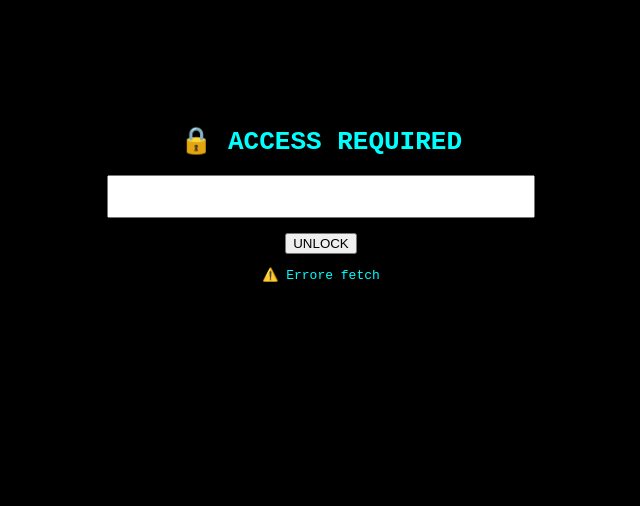
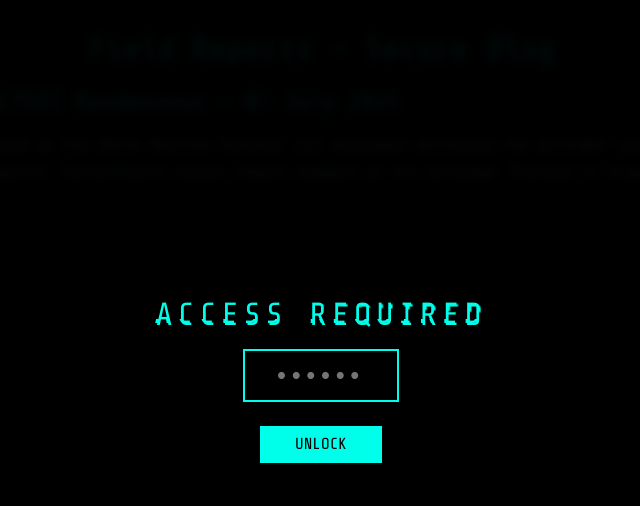
Before and after one commit to ruspetta/mission-impossible-mast, a plain HTML site: page public/index.html in a window 1280 px wide. Shown: the whole page, without its empty margins (319-959 px from the left). Drawn offline with nearby package versions, Linux system fonts and the light colour scheme; no server answers.

Commit message:
Update index.html

```diff
--- a/public/index.html
+++ b/public/index.html
@@ -1,69 +1,196 @@
 <!DOCTYPE html>
-<html>
+<html lang="en">
 <head>
 <meta charset="UTF-8" />
-  <title>Mission Access</title>
+<title>Mission Control – Secure Blog</title>
+<meta name="viewport" content="width=device-width, initial-scale=1" />
+<link rel="preconnect" href="https://fonts.googleapis.com" />
+<link rel="preconnect" href="https://fonts.gstatic.com" crossorigin />
+<link href="https://fonts.googleapis.com/css2?family=Share+Tech+Mono&display=swap" rel="stylesheet" />
+<style>
+  :root {
+    --primary: #00ffea;
+    --danger: #ff003c;
+    --bg: #0d0d0d;
+    --font: 'Share Tech Mono', monospace;
+  }
+
+  * { box-sizing: border-box; }
+
+  html, body {
+    margin: 0; padding: 0; height: 100%;
+    background: var(--bg); color: var(--primary); font-family: var(--font);
+  }
+
+  #lockScreen {
+    position: fixed; inset: 0;
+    background: rgba(0, 0, 0, 0.96);
+    backdrop-filter: blur(4px);
+    display: flex; flex-direction: column;
+    align-items: center; justify-content: center;
+    gap: 1rem; z-index: 9999;
+  }
+
+  .glitch {
+    position: relative; font-size: 2rem; letter-spacing: 0.15em;
+  }
+  .glitch::before, .glitch::after {
+    content: attr(data-text); position: absolute; left: 0; top: 0;
+    width: 100%; height: 100%; overflow: hidden;
+  }
+  .glitch::before {
+    clip-path: polygon(0 0, 100% 0, 100% 38%);
+    animation: glitchTop 1.3s infinite linear alternate-reverse;
+  }
+  .glitch::after {
+    clip-path: polygon(0 65%, 100% 65%, 100% 100%, 0 100%);
+    animation: glitchBottom 1.3s infinite linear alternate-reverse;
+  }
+  @keyframes glitchTop {
+    0% { transform: translate(0); }
+    20% { transform: translate(-2px, -2px); }
+    40% { transform: translate(2px, -2px); }
+    60% { transform: translate(-2px, 2px); }
+    80% { transform: translate(2px, 2px); }
+    100% { transform: translate(0); }
+  }
+  @keyframes glitchBottom {
+    0% { transform: translate(0); }
+    20% { transform: translate(2px, -2px); }
+    40% { transform: translate(-2px, 2px); }
+    60% { transform: translate(2px, 2px); }
+    80% { transform: translate(-2px, -2px); }
+    100% { transform: translate(0); }
+  }
+
+  input.pin {
+    background: transparent; border: 2px solid var(--primary);
+    color: var(--primary); padding: 0.6rem 1rem; font-size: 1.6rem;
+    width: 11ch; text-align: center; letter-spacing: 0.4ch;
+  }
+
+  button.unlock {
+    margin-top: 0.5rem; padding: 0.6rem 2.2rem;
+    background: var(--primary); color: #000; border: none;
+    font-size: 1rem; cursor: pointer; font-family: var(--font);
+  }
+
+  button.unlock:hover { opacity: 0.85; }
+
+  #msg { height: 1.5rem; font-weight: bold; text-align: center; }
+
+  .hidden { animation: fadeOut 1s forwards; }
+  @keyframes fadeOut { to { opacity: 0; visibility: hidden; } }
+
+  .shake { animation: shake 0.4s; }
+  @keyframes shake {
+    10%, 90% { transform: translateX(-1px); }
+    20%, 80% { transform: translateX(2px); }
+    30%, 50%, 70% { transform: translateX(-4px); }
+    40%, 60% { transform: translateX(4px); }
+  }
+
+  main {
+    padding: 2rem;
+    max-width: 840px;
+    margin: auto;
+  }
+  h1 { margin-top: 0; text-align: center; }
+  article { margin-bottom: 2.4rem; }
+  article h2 { color: var(--primary); margin-bottom: 0.5rem; }
+  article p { color: #d2fff9; line-height: 1.65; }
+</style>
 </head>
-<body style="background:#000;color:#0ff;font-family:monospace;text-align:center;padding-top:100px">
-  <h1>🔒 ACCESS REQUIRED</h1>
-  <input id="pinInput" type="text" maxlength="6" style="font-size:2rem;text-align:center;" />
-  <br><br>
-  <button id="unlockBtn">UNLOCK</button>
-  <p id="msg"></p>
+<body>
+  <div id="lockScreen">
+    <div class="glitch" data-text="ACCESS REQUIRED">ACCESS REQUIRED</div>
+    <input class="pin" id="pinInput" type="text" maxlength="6" autocomplete="one-time-code" placeholder="••••••" />
+    <button class="unlock" id="unlockBtn">UNLOCK</button>
+    <div id="msg"></div>
+  </div>
+
+  <main id="blog">
+    <h1>Field Reports – Secure Blog</h1>
+
+    <article>
+      <h2>[REDACTED] Rendezvous – 07 July 2025</h2>
+      <p>
+        Intercepted at <em>Via delle Quattro Fontane</em>, our informant delivered the
+        microdot containing the blueprint. Surveillance drones remain unaware of
+        the exchange. Proceed to Stage Delta.
+      </p>
+    </article>
+  </main>
 
 <script>
-    const CORRECT_PIN = "1644";
-    const input = document.getElementById("pinInput");
-    const btn = document.getElementById("unlockBtn");
-    const msg = document.getElementById("msg");
+  const CORRECT_PIN = "164499";
+  const CORRECT_PIN = "Wgh7Yt";
+  const lock = document.getElementById('lockScreen');
+  const input = document.getElementById('pinInput');
+  const btn   = document.getElementById('unlockBtn');
+  const msg   = document.getElementById('msg');
 
+  let isTyping = false;
   let lastLabel = null;
-    let isTyping = false;
 
-    btn.onclick = () => {
+  function validate() {
     if (input.value === CORRECT_PIN) {
-        msg.textContent = "✅ ACCESS GRANTED";
-        document.body.innerHTML += "<h2>Missione avviata...</h2>";
+      msg.textContent = 'ACCESS GRANTED';
+      msg.style.color = '#00ffea';
+      lock.classList.add('hidden');
+      setTimeout(() => { lock.style.display = 'none'; }, 1000);
     } else {
-        msg.textContent = "❌ ACCESS DENIED";
+      msg.textContent = 'ACCESS DENIED';
+      msg.style.color = 'var(--danger)';
+      lock.classList.add('shake');
+      setTimeout(() => lock.classList.remove('shake'), 400);
     }
-    };
+  }
+
+  btn.addEventListener('click', validate);
+  input.addEventListener('keypress', e => { if (e.key === 'Enter') validate(); });
 
   function typeSlowly(text) {
-      input.value = "";
+    input.value = '';
     isTyping = true;
-      let i = 0;
+    let index = 0;
+
     const interval = setInterval(() => {
-        input.value += text[i];
-        i++;
-        if (i >= text.length) {
+      input.value += text[index];
+      index++;
+      if (index >= text.length) {
         clearInterval(interval);
+        msg.textContent = 'Codice inserito. Premi UNLOCK.';
+        msg.style.color = '#00ffea';
         isTyping = false;
-          msg.textContent = "Codice inserito. Premi UNLOCK.";
       }
     }, 1000);
   }
 
-    async function fetchLabel() {
+  async function fetchLabelFromDB() {
     if (isTyping) return;
+
     try {
-        const res = await fetch("/ai");
+      const res = await fetch('/api/predict-texts');
       const data = await res.json();
+
       if (Array.isArray(data) && data.length > 0) {
         const label = data[0].label;
-          if (label && /^[a-zA-Z0-9]{6}$/.test(label) && label !== lastLabel) {
+
+        if (label && label !== lastLabel && /^[a-zA-Z0-9]{6}$/.test(label)) {
           lastLabel = label;
           typeSlowly(label);
         }
       }
-      } catch (e) {
-        msg.textContent = "⚠️ Errore fetch";
-        console.error(e);
+    } catch (err) {
+      console.error('Errore fetch:', err);
     }
   }
 
-    fetchLabel();
-    setInterval(fetchLabel, 5000);
+  // Avvia subito e ogni 5 secondi
+  fetchLabelFromDB();
+  setInterval(fetchLabelFromDB, 5000);
 </script>
+
 </body>
 </html>
```
Lines whose indentation alone changed are shown as unchanged.
